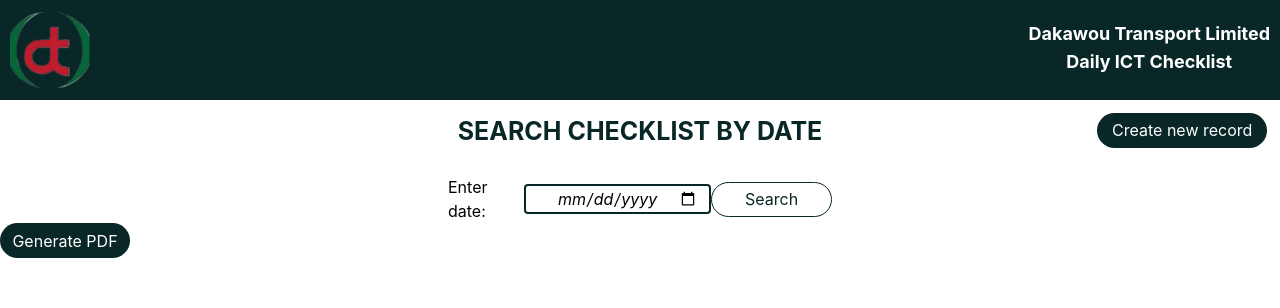
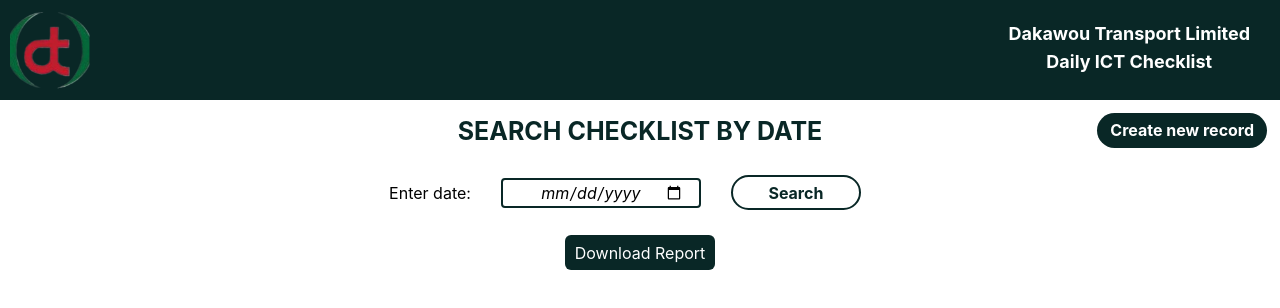
Before and after one commit to mumbi-prog/Checklist-Client, a React (Create React App) app: page /search-checklist in a window 1280 px wide. Shown: the top 308 px of the page. Built offline with nearby package versions, Linux system fonts and the light colour scheme.

Commit message:
Final Updates

```diff
--- a/src/components/checklist/Search.jsx
+++ b/src/components/checklist/Search.jsx
@@ -36,6 +36,7 @@ function SearchChecklist({ setUser }) {
         }
         return false;
       },
+    logging: true,
   }).then((canvas) => {
     const imgData = canvas.toDataURL('image/png');
     const pdf = new jsPDF('p', 'px', 'a4');
@@ -54,33 +55,33 @@ function SearchChecklist({ setUser }) {
       heightLeft -= pdf.internal.pageSize.getHeight();
     }
 
-    pdf.save('checklist.pdf');
+    pdf.save('IT-Checklist.pdf');
   });
 };
 
   return (
     <div>
-      <div className="search-content-table" ref={contentRef}>
+      <div className="search-content-table">
               <nav className='nav-bar'>
         <img src={logo} alt="logo_image" className='w-[80px] h-auto pointer' onClick={() => navigate('/new-checklist')} />
-        <div className='nav-titles text-xl font-bold'>
+        <div className='nav-titles text-xl font-bold mr-[20px]'>
           <h3>Dakawou Transport Limited</h3>
           <h3>Daily ICT Checklist</h3>
         </div>
       </nav>
       <div >
-        <div className='search-wrapper'>
+        <div className='search-wrapper w-full'>
           <h2 className='search-heading'>Search Checklist by Date</h2>
-          <div className='search-container flex justify-center align-center w-[30%] mt-[15px] justify-around'>
-            <p>Enter date: </p>
+          <div className='search-container flex justify-center align-center mt-[15px] '>
+            <p className='mr-[30px]'>Enter date: </p>
             <input type="date" value={date} onChange={(e) => setDate(e.target.value)} className='date-picker w-[200px] border-2 border-button-color rounded pointer text-center italic placeholder-italic placeholder-gray-400' />
-            <button className='search-button' onClick={handleSearch}>Search</button>
+            <button className='search-button mx-[30px] font-bold' onClick={handleSearch}>Search</button>
           </div>
-          <button className='new-record-btn  bg-button-color border-white text-white h-[35px] w-[170px] rounded-full align-center mb-[25px] transition-transform transform hover:scale-101 transition duration-300 ease-in hover:bg-white hover:text-button-color pointer ease-in absolute right-[1%]' onClick={() => navigate('/new-checklist')}>Create new record</button>
+          <button className='new-record-btn  bg-button-color text-white h-[35px] w-[170px] rounded-full align-center mb-[25px] transition-transform transform hover:scale-101 transition duration-300 ease-in hover:bg-white hover:text-button-color pointer absolute right-[1%] font-bold' onClick={() => navigate('/new-checklist')}>Create new record</button>
         </div>
 
         {checklist && (
-          <div>
+          <div ref={contentRef}>
             <h3 className='h3 text-center color:button-color underline mt-[12px] font-medium'>Checklist for {checklist.date}</h3>
             <table className='search-table mb-[50px]'>
               <thead>
@@ -111,7 +112,7 @@ function SearchChecklist({ setUser }) {
         )}
       </div>
       </div>
-      <button className='generate-pdf-btn bg-button-color border-white text-white h-[35px] w-[130px] rounded-full align-center mb-[25px] transition-transform transform hover:scale-101 transition duration-300 ease-in hover:bg-white hover:text-button-color pointer ease-in' onClick={generatePDF}>Generate PDF</button>
+      <button className='generate-pdf-btn bg-button-color text-white h-[35px] w-[150px] rounded-md  my-[25px] hover:scale-101  hover:bg-white hover:text-button-color pointer ease-in block mx-auto' onClick={generatePDF}>Download Report</button>
     </div>
   );
 }
--- a/src/components/checklist/checklist.css
+++ b/src/components/checklist/checklist.css
@@ -41,7 +41,7 @@ nav{
 }
 .search-button {
     background-color: var(--button-color);
-    border: 1px solid #092726;
+    border: 2px solid #092726;
     color: #092726;
     height: 35px;
     width: 130px;
@@ -82,3 +82,11 @@ th {
 .auth-btn{
     border: 1px solid white;
 }
+/*  */
+.new-record-btn, .generate-pdf-btn{
+    transition: all .3s ease-in;
+}
+
+.new-record-btn:hover, .generate-pdf-btn:hover{
+    border: 2px solid rgb(5, 53, 21);
+}
```
Lines whose indentation alone changed are shown as unchanged.
